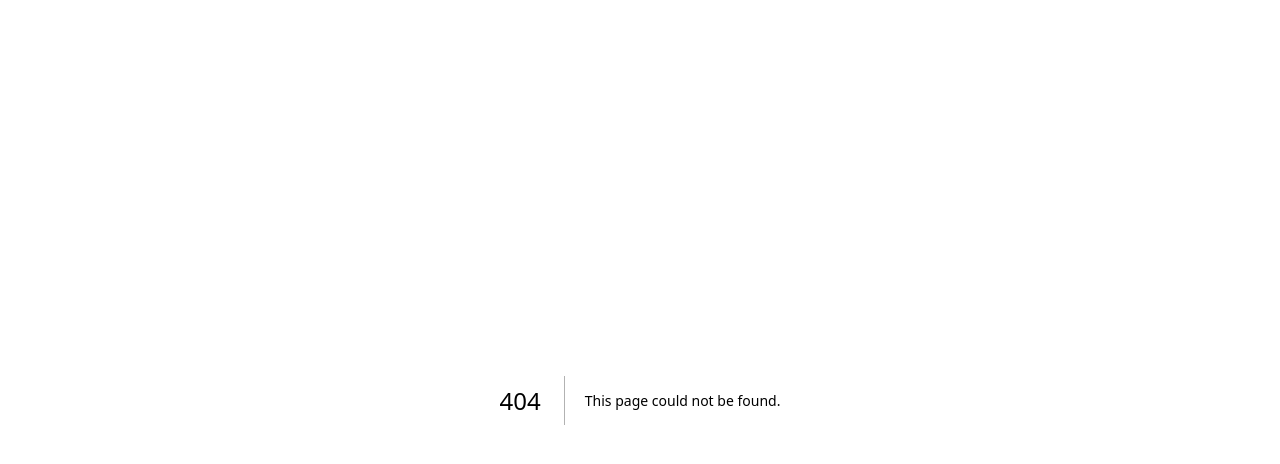
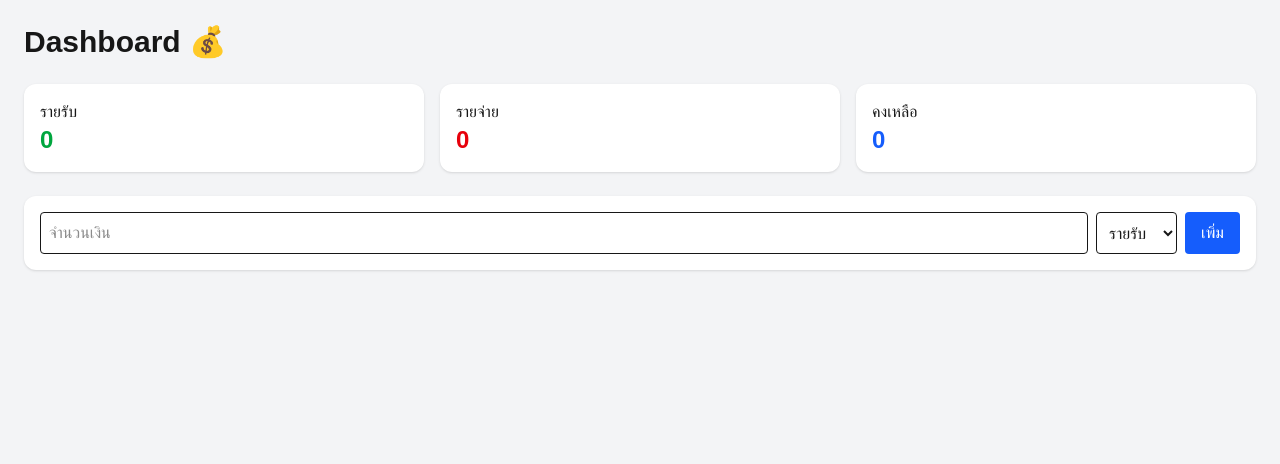
Before and after one commit to Paprem39/finance-tracker, a Next.js app: page /dashboard in a window 1280 px wide. Before the commit this address had no page. Shown: the top 464 px of the page. Built offline with nearby package versions, Linux system fonts and the light colour scheme.

Commit message:
add dashboard page and update home ui

```diff
--- /dev/null
+++ b/src/app/dashboard/page.tsx
@@ -0,0 +1,74 @@
+"use client";
+
+import { useState } from "react";
+
+export default function Dashboard() {
+  const [income, setIncome] = useState(0);
+  const [expense, setExpense] = useState(0);
+  const [amount, setAmount] = useState("");
+  const [type, setType] = useState("income");
+
+  const addTransaction = () => {
+    const value = Number(amount);
+
+    if (type === "income") {
+      setIncome(income + value);
+    } else {
+      setExpense(expense + value);
+    }
+
+    setAmount("");
+  };
+
+  return (
+    <div className="min-h-screen bg-gray-100 p-6">
+      <h1 className="text-3xl font-bold mb-6">Dashboard 💰</h1>
+
+      {/* Summary */}
+      <div className="grid grid-cols-3 gap-4 mb-6">
+        <div className="bg-white p-4 rounded-xl shadow">
+          <p>รายรับ</p>
+          <h2 className="text-green-600 text-2xl font-bold">{income}</h2>
+        </div>
+
+        <div className="bg-white p-4 rounded-xl shadow">
+          <p>รายจ่าย</p>
+          <h2 className="text-red-600 text-2xl font-bold">{expense}</h2>
+        </div>
+
+        <div className="bg-white p-4 rounded-xl shadow">
+          <p>คงเหลือ</p>
+          <h2 className="text-blue-600 text-2xl font-bold">
+            {income - expense}
+          </h2>
+        </div>
+      </div>
+
+      {/* Input */}
+      <div className="bg-white p-4 rounded-xl shadow flex gap-2">
+        <input
+          value={amount}
+          onChange={(e) => setAmount(e.target.value)}
+          placeholder="จำนวนเงิน"
+          className="border p-2 rounded w-full"
+        />
+
+        <select
+          value={type}
+          onChange={(e) => setType(e.target.value)}
+          className="border p-2 rounded"
+        >
+          <option value="income">รายรับ</option>
+          <option value="expense">รายจ่าย</option>
+        </select>
+
+        <button
+          onClick={addTransaction}
+          className="bg-blue-600 text-white px-4 rounded"
+        >
+          เพิ่ม
+        </button>
+      </div>
+    </div>
+  );
+}
--- a/src/app/page.tsx
+++ b/src/app/page.tsx
@@ -1,4 +1,9 @@
+"use client";
+import { useRouter } from "next/navigation";
+
 export default function Home() {
+  const router = useRouter();
+
   return (
     <main className="min-h-screen bg-gray-100 text-black">
       {/* Navbar */}
@@ -33,7 +38,10 @@ export default function Home() {
           และติดตามรายรับของคุณแบบง่าย ๆ
         </p>
 
-        <button className="bg-blue-600 text-white px-8 py-4 rounded-2xl text-lg font-semibold">
+        <button
+          onClick={() => router.push("/dashboard")}
+          className="bg-blue-600 text-white px-8 py-4 rounded-2xl text-lg font-semibold"
+          >
           เริ่มใช้งานฟรี
         </button>
       </section>
```
